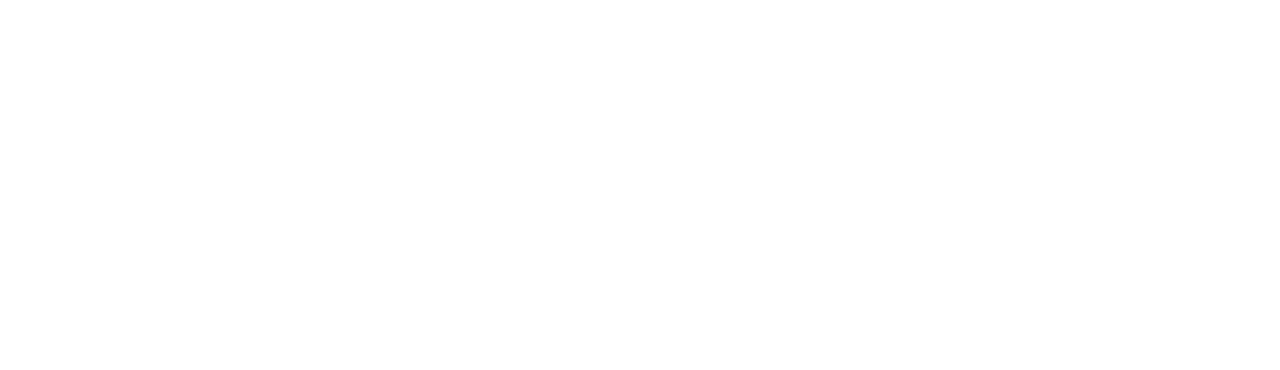
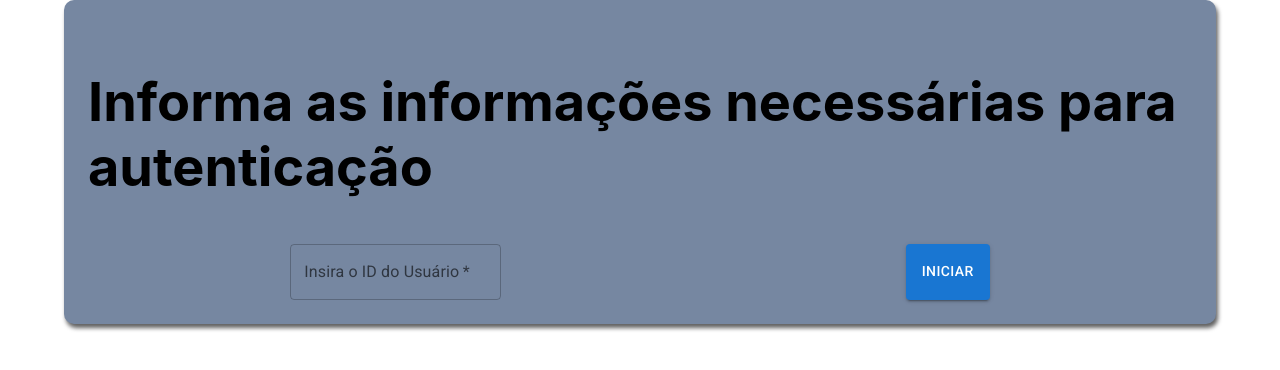
Before and after one commit to namelew/MQTTChat, a React (Create React App) app: page /auth in a window 1280 px wide. Shown: the top 370 px of the page. Built offline with nearby package versions, Linux system fonts and the light colour scheme.

Commit message:
Resolvendo problema no router e criando base da tela de auth

```diff
--- a/package.json
+++ b/package.json
@@ -3,6 +3,9 @@
   "version": "0.1.0",
   "private": true,
   "dependencies": {
+    "@emotion/react": "^11.11.1",
+    "@emotion/styled": "^11.11.0",
+    "@mui/material": "^5.14.6",
     "@testing-library/jest-dom": "^5.17.0",
     "@testing-library/react": "^13.4.0",
     "@testing-library/user-event": "^13.5.0",
@@ -10,11 +13,13 @@
     "@types/node": "^16.18.42",
     "@types/react": "^18.2.20",
     "@types/react-dom": "^18.2.7",
+    "@types/uuid": "^9.0.2",
     "paho-mqtt": "^1.1.0",
     "react": "^18.2.0",
     "react-dom": "^18.2.0",
     "react-router-dom": "^6.15.0",
     "react-scripts": "5.0.1",
+    "sass": "^1.66.1",
     "typescript": "^4.9.5",
     "web-vitals": "^2.1.4"
   },
--- a/public/index.html
+++ b/public/index.html
@@ -3,6 +3,18 @@
   <head>
     <meta charset="utf-8" />
     <link rel="icon" href="%PUBLIC_URL%/favicon.ico" />
+    <link rel="preconnect" href="https://fonts.googleapis.com" />
+    <link rel="preconnect" href="https://fonts.gstatic.com" crossorigin />
+    <link
+      rel="stylesheet"
+      href="https://fonts.googleapis.com/icon?family=Material+Icons"
+    />
+
+    <link
+      rel="stylesheet"
+      href="https://fonts.googleapis.com/css2?family=Roboto:wght@300;400;500;600;700&display=swap"
+    />
+
     <meta name="viewport" content="width=device-width, initial-scale=1" />
     <meta name="theme-color" content="#000000" />
     <meta
--- a/src/pages/Auth/Auth.module.scss
+++ b/src/pages/Auth/Auth.module.scss
@@ -0,0 +1,18 @@
+.newSession {
+    display:flex;
+    flex-direction: column;
+    grid-area: new-task;
+    background-color: #7687A1;
+    border-radius: 10px;
+    box-shadow: 2px 4px 4px #0000009F;
+    padding: 12px;
+
+    @media screen and (min-width: 1280px) {
+      flex-direction: row;
+      flex-wrap: wrap;
+      justify-content: space-around;
+      font-size: 2.25rem;
+      padding: 24px;
+      box-sizing: border-box;
+    }
+}
--- a/src/pages/Auth/index.tsx
+++ b/src/pages/Auth/index.tsx
@@ -1,10 +1,31 @@
+import Button from '@mui/material/Button';
 import styles from './Auth.module.scss';
+import TextField from '@mui/material/TextField';
+import { Container } from '@mui/material';
+import { useNavigate } from 'react-router-dom';
+import React from 'react';
 
-const Auth = () => {
+interface Props {
+    setClientID: React.Dispatch<React.SetStateAction<string>>;
+}
+
+const Auth = ( { setClientID } : Props) => {
+    const navigate = useNavigate();
+
     return (
-        <div>
-
-        </div>
+        <Container>
+            <form className={styles.newSession} onSubmit={() => { navigate('/chat') }}>
+                <h2>Informa as informações necessárias para autenticação</h2>
+                <TextField
+                    required
+                    id="clientID"
+                    label="Insira o ID do Usuário"
+                    variant="outlined"
+                    onChange={event => setClientID(event.target.value)}
+                />
+                <Button type='submit' variant="contained">Iniciar</Button>
+            </form>
+        </Container>
     )
 };
 
--- a/src/pages/Chat/index.tsx
+++ b/src/pages/Chat/index.tsx
@@ -3,7 +3,7 @@
 const Chat = () => {
     return (
         <div>
-
+            Chat
         </div>
     )
 };
--- a/src/pages/Default/index.tsx
+++ b/src/pages/Default/index.tsx
@@ -1,10 +1,13 @@
 import styles from './Default.module.scss';
+import { Outlet } from 'react-router-dom';
 
 const Default = () => {
     return (
-        <div>
-
-        </div>
+        <>
+            <div>
+                <Outlet />
+            </div>
+        </>
     )
 };
 
--- a/src/router.tsx
+++ b/src/router.tsx
@@ -2,14 +2,17 @@
 import Chat from 'pages/Chat';
 import Default from 'pages/Default';
 import NotFound from 'pages/NotFound';
+import { useState } from 'react';
 import { BrowserRouter as Router, Route, Routes } from 'react-router-dom';
 
 const AppRouter = () => {
+    const [clientID, setClientID] = useState('');
+
     return (
         <Router>
             <Routes>
-                <Route path='/auth' element={<Auth />}/>
-                <Route path='/' element={<Default />}>
+                <Route path='/' element={<Default></Default>}>
+                    <Route path='auth' element={<Auth setClientID={setClientID}/>}/>
                     <Route path='chat' element={<Chat />}/>
                 </Route>
                 <Route path='*' element={<NotFound />}/>
```
Also changed, not shown: 1 other file (tests, documents, lock files or other folders).
